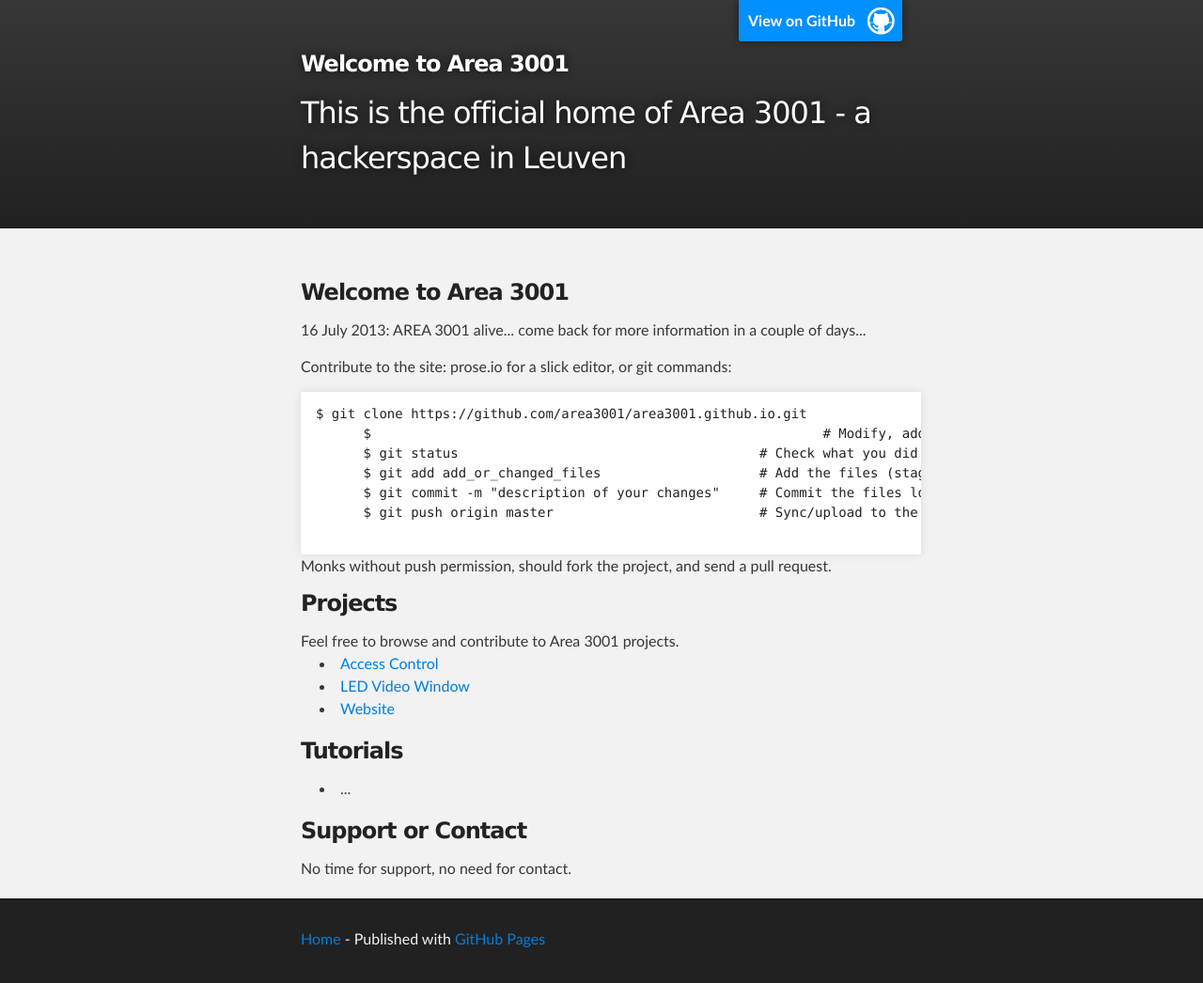
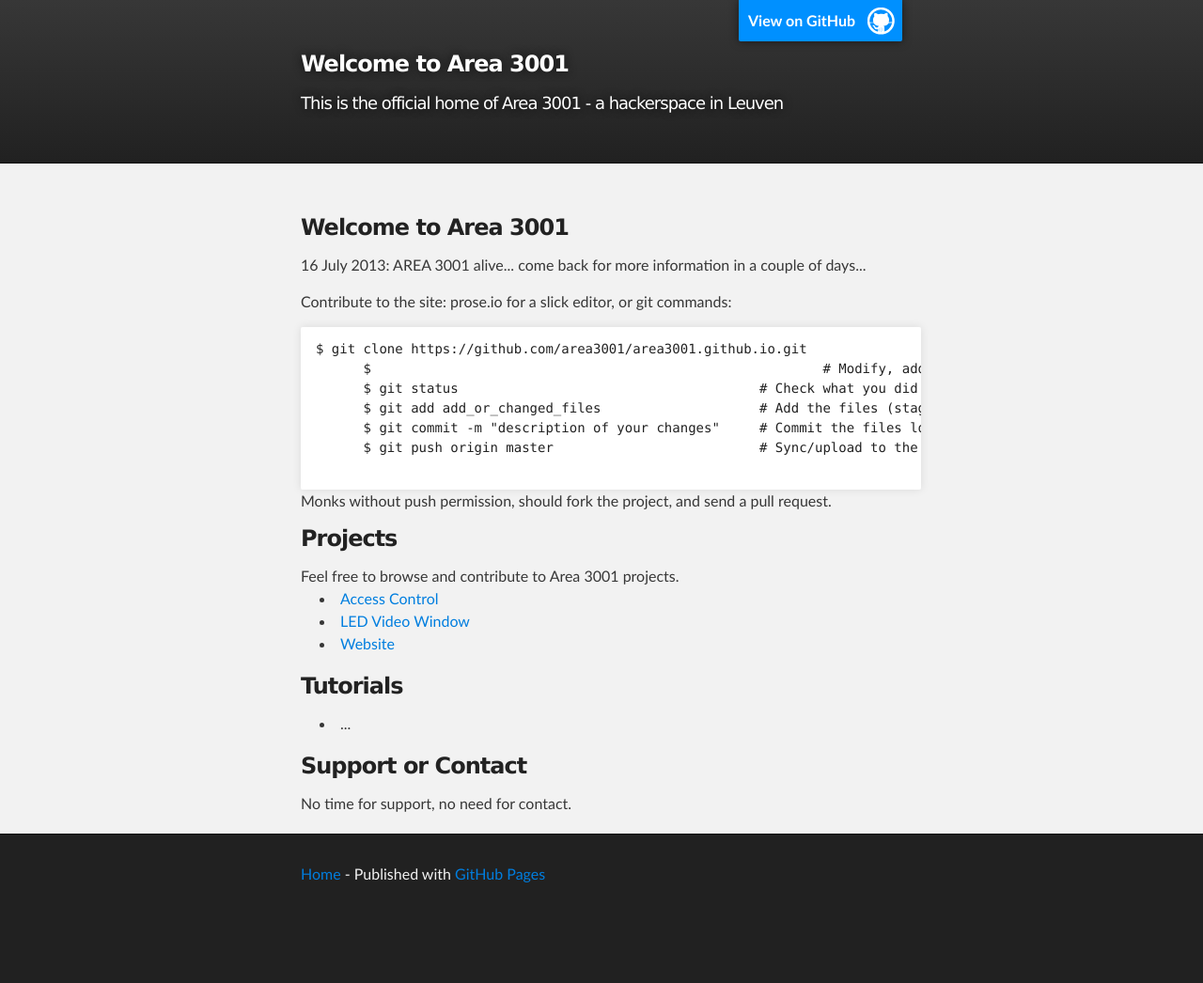
Before and after one commit to area3001/area3001.github.io, a Jekyll site: the page built from index.html, in a window 1280 px wide. Shown: the whole page at 94% size. Built offline with Jekyll 4.4.1, drawn with Linux system fonts in a browser that asks for light colours; Markdown is read by kramdown in place of the engine named in the settings; after the commit the page ends 977 px from its top, so only the background shows below that.

Commit message:
fixed typo in project_tagline

```diff
--- a/stylesheets/stylesheet.css
+++ b/stylesheets/stylesheet.css
@@ -311,7 +311,7 @@ Full-Width Styles
 
 #project_tagline {
   color: #fff;
-  font-size: 1p8x;
+  font-size: 18px;
   font-weight: 300;
   background: none;
   text-shadow: #111 0px 0px 10px;
```
